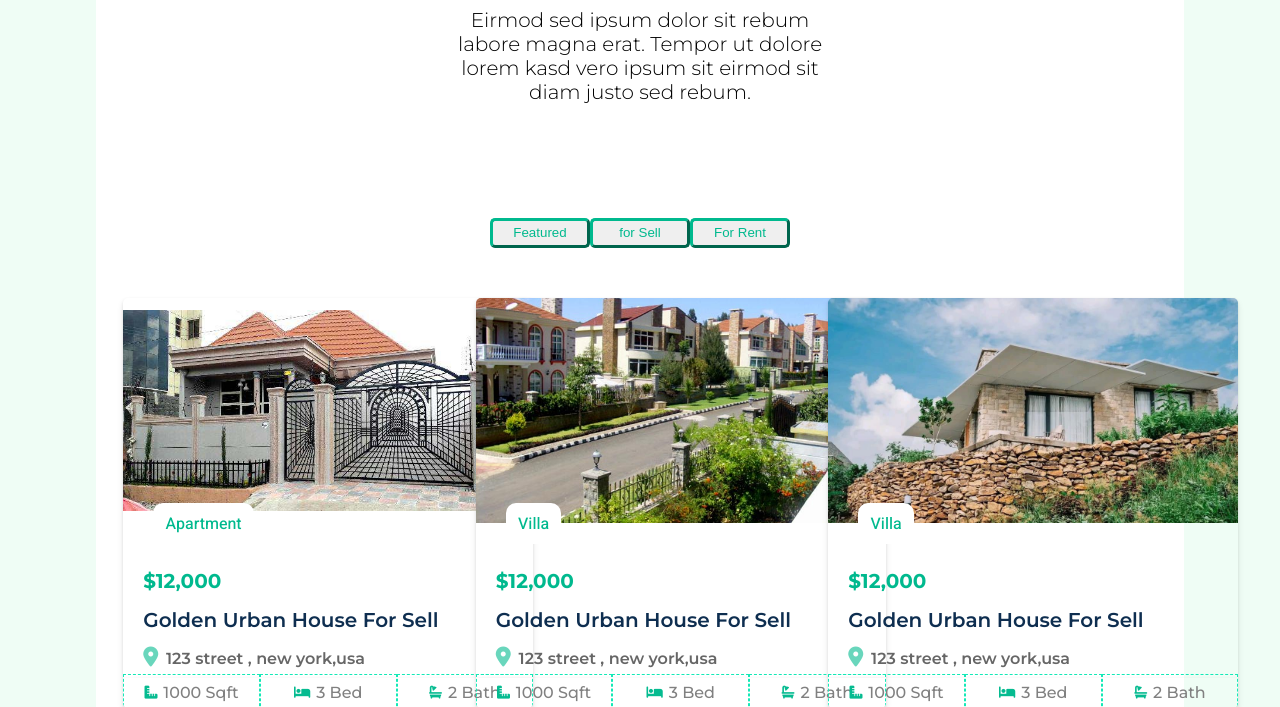
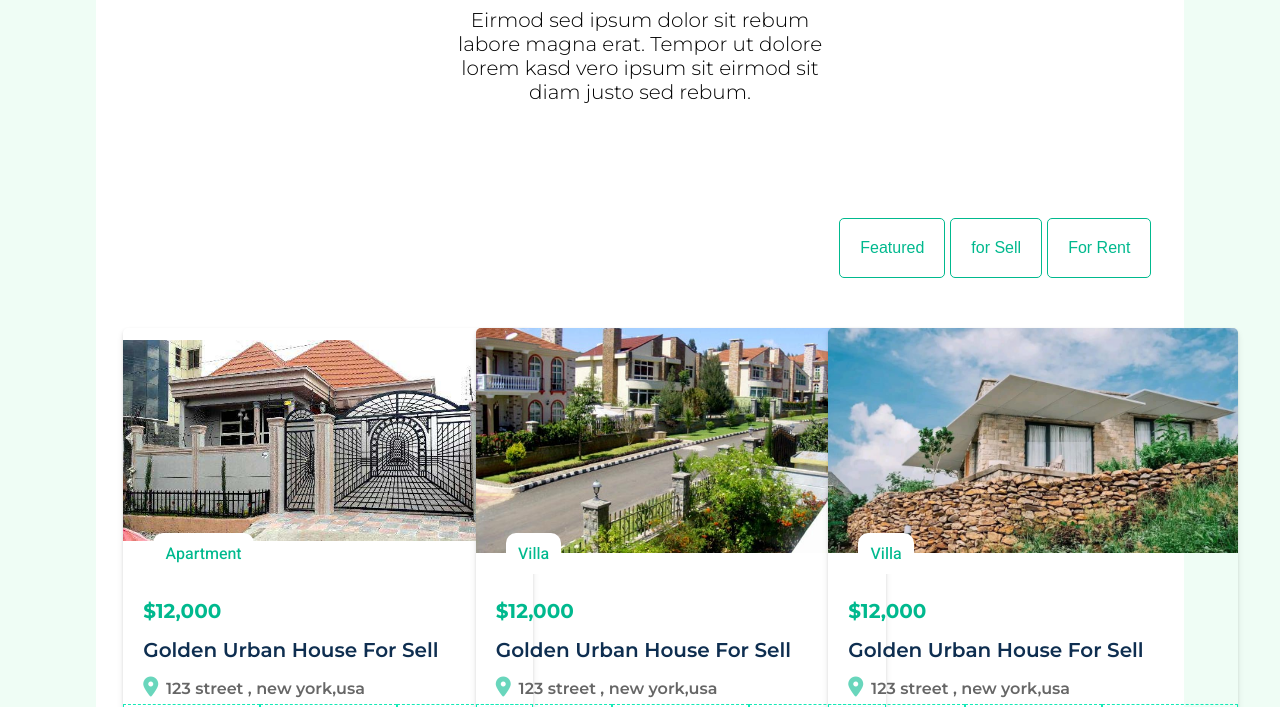
Before and after one commit to Yagth/AddisHouseRental, a PHP site: page /pages/home_page.html in a window 1280 px wide. Shown: the part 2421-3128 px from the top of the page. Run offline with PHP 8.4, Linux system fonts and the light colour scheme.

Commit message:
Added featured buttons

```diff
--- a/Frontend/css/home_page.css
+++ b/Frontend/css/home_page.css
@@ -290,7 +290,7 @@
   margin: 40px 0 40px 0;
 }
 
-.listing {
+/* .listing {
   width: 100px;
   height: 30px;
 
@@ -303,15 +303,7 @@
 .listing:hover {
   background-color: #00b98e;
   color: aliceblue;
-}
-
-.butns {
-  /* display: inline-block; */
-  margin: auto;
-  display: flex;
-  align-items: center;
-  justify-content: center;
-}
+} */
 
 .form_div {
   background-color: #00b98e;
@@ -409,6 +401,32 @@
 
 .navbar-login:hover {
   background-color: #0e2e50;
+}
+
+.button-featured {
+  margin-left: 5px;
+  padding: 20px;
+  background-color: white;
+  color: #00b98e;
+  border-radius: 5px;
+  font-size: 16px;
+  cursor: pointer;
+  border: 1px solid #00b98e;
+  transition: background 0.2s ease-in-out;
+}
+
+.button-featured:hover,
+.button-featured:active {
+  background-color: #00b98e;
+  color: white;
+}
+
+.butns {
+  /* display: inline-block; */
+  display: flex;
+  align-items: center;
+  justify-content: end;
+  margin-right: 3%;
 }
 
 .form_button {
--- a/Frontend/pages/home_page.html
+++ b/Frontend/pages/home_page.html
@@ -227,9 +227,9 @@
 
 
         <div class="butns">
-            <button class="listing">Featured</button>
-            <button class="listing"> for Sell</button>
-            <button class="listing"> For Rent</button>
+            <button class="button-featured">Featured</button>
+            <button class="button-featured"> for Sell</button>
+            <button class="button-featured"> For Rent</button>
         </div>
 
     <!-- ............................................................................................................... -->
```
